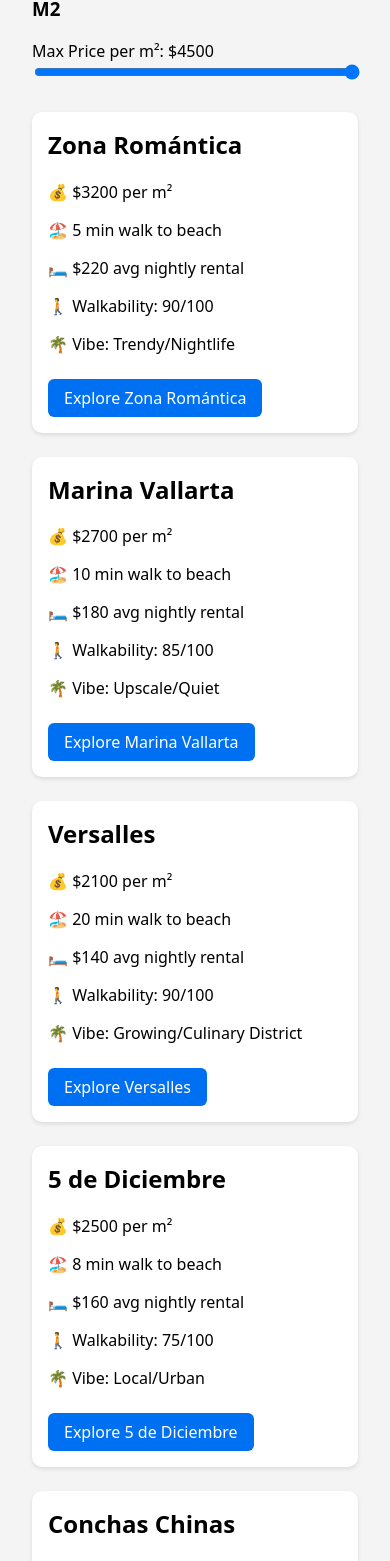
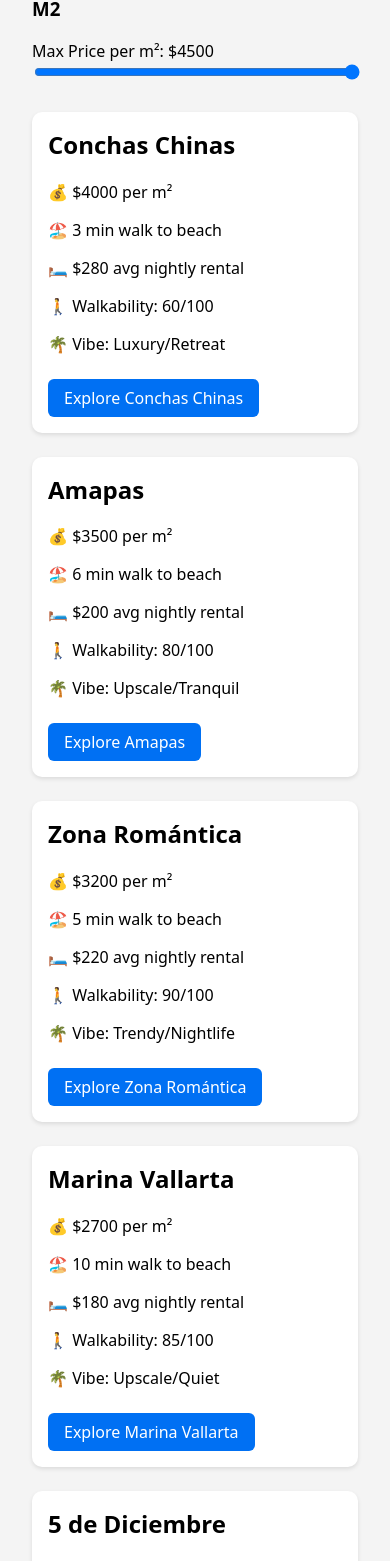
Before and after one commit to grdino/pv-tool-01, a React (Create React App) app: page / in a window 390 px wide. Shown: the part 233-1794 px from the top of the page. Built offline with nearby package versions, Linux system fonts and the light colour scheme.

Commit message:
Update App.js
Re-ordered from high to low cost to make the slide bar more impactful on mobile.

```diff
--- a/src/App.js
+++ b/src/App.js
@@ -1,13 +1,13 @@
 import React, { useState } from 'react';
 
 const neighborhoods = [
+  { name: "Conchas Chinas", price: 4000, beachDistance: 3, nightlyRate: 280, walkability: 60, vibe: "Luxury/Retreat", link: "https://www.searchpv.com/areas-and-neighborhoods-puerto-vallarta/lower-conchas-chinas/" },
+  { name: "Amapas", price: 3500, beachDistance: 6, nightlyRate: 200, walkability: 80, vibe: "Upscale/Tranquil", link: "https://www.searchpv.com/areas-and-neighborhoods-puerto-vallarta/amapas/" },
   { name: "Zona Romántica", price: 3200, beachDistance: 5, nightlyRate: 220, walkability: 90, vibe: "Trendy/Nightlife", link: "https://www.searchpv.com/condos-for-sale-zona-romantic/" },
   { name: "Marina Vallarta", price: 2700, beachDistance: 10, nightlyRate: 180, walkability: 85, vibe: "Upscale/Quiet", link: "https://www.searchpv.com/areas-and-neighborhoods-puerto-vallarta/marina-vallarta/" },
-  { name: "Versalles", price: 2100, beachDistance: 20, nightlyRate: 140, walkability: 90, vibe: "Growing/Culinary District", link: "https://www.searchpv.com/areas-and-neighborhoods-puerto-vallarta/versalles/" },
   { name: "5 de Diciembre", price: 2500, beachDistance: 8, nightlyRate: 160, walkability: 75, vibe: "Local/Urban", link: "https://www.searchpv.com/areas-and-neighborhoods-puerto-vallarta/5-de-diciembre/" },
-  { name: "Conchas Chinas", price: 4000, beachDistance: 3, nightlyRate: 280, walkability: 60, vibe: "Luxury/Retreat", link: "https://www.searchpv.com/areas-and-neighborhoods-puerto-vallarta/lower-conchas-chinas/" },
   { name: "Alta Vista", price: 2400, beachDistance: 12, nightlyRate: 150, walkability: 78, vibe: "Quiet/Local Charm", link: "https://www.searchpv.com/areas-and-neighborhoods-puerto-vallarta/alta-vista/" },
-  { name: "Amapas", price: 3500, beachDistance: 6, nightlyRate: 200, walkability: 80, vibe: "Upscale/Tranquil", link: "https://www.searchpv.com/areas-and-neighborhoods-puerto-vallarta/amapas/" }
+  { name: "Versalles", price: 2100, beachDistance: 20, nightlyRate: 140, walkability: 90, vibe: "Growing/Culinary District", link: "https://www.searchpv.com/areas-and-neighborhoods-puerto-vallarta/versalles/" }
 ];
 
 export default function App() {
```
